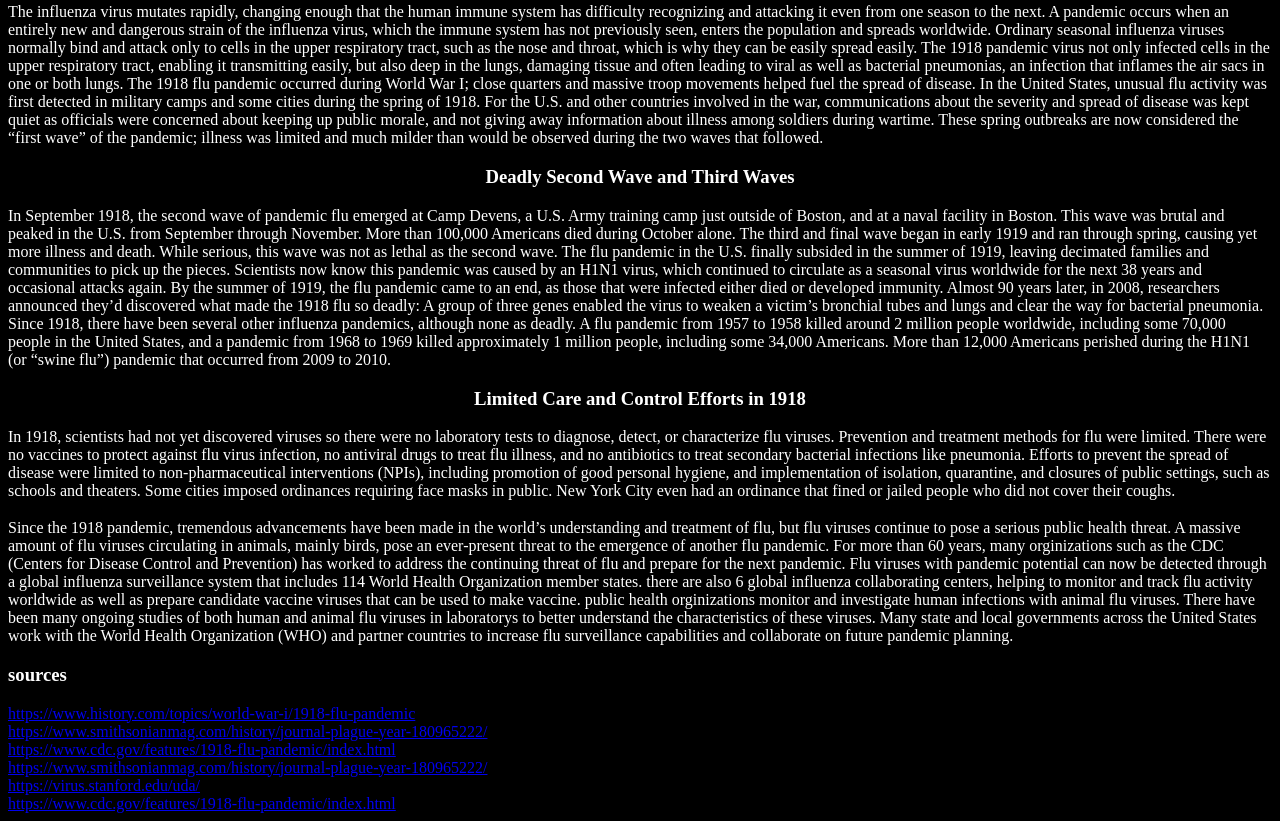
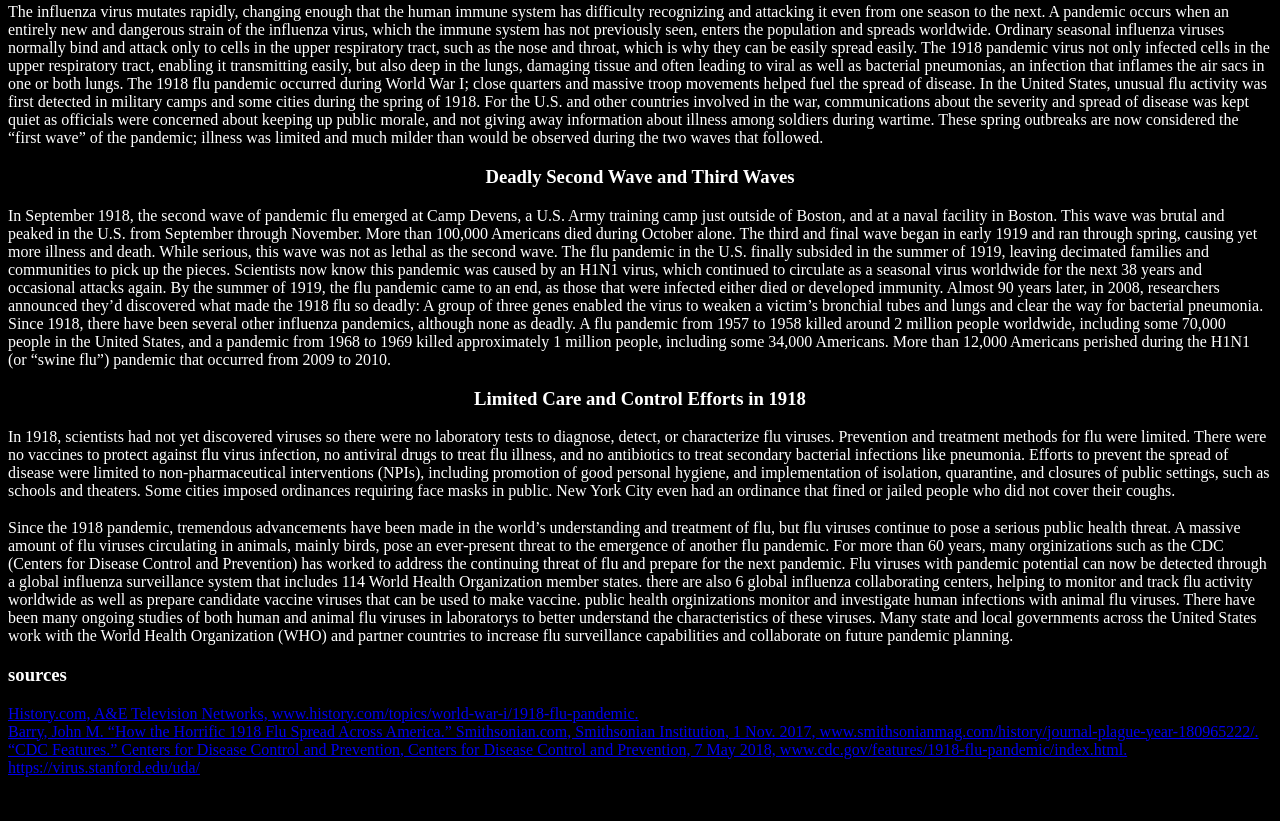
Before and after one commit to enisshelbaya/enisshelbaya.github.io, a plain HTML site: page index.html in a window 1280 px wide. Shown: the part 540-1361 px from the top of the page. After the commit the page ends 1325 px from the top, so only its background shows below. Drawn offline with Linux system fonts and the light colour scheme.

Commit message:
Update index.html

```diff
--- a/index.html
+++ b/index.html
@@ -73,11 +73,9 @@
 	Many state and local governments across the United States work with the World Health Organization (WHO) and partner countries to increase flu surveillance capabilities and collaborate on future pandemic planning.</p>
 
 	<h3>sources</h3>
-	<a href="https://www.history.com/topics/world-war-i/1918-flu-pandemic">https://www.history.com/topics/world-war-i/1918-flu-pandemic</a><br>
-	<a href="https://www.smithsonianmag.com/history/journal-plague-year-180965222/">https://www.smithsonianmag.com/history/journal-plague-year-180965222/</a><br>
-	<a href="https://www.cdc.gov/features/1918-flu-pandemic/index.html">https://www.cdc.gov/features/1918-flu-pandemic/index.html</a><br>
-	<a href="https://www.smithsonianmag.com/history/journal-plague-year-180965222/">https://www.smithsonianmag.com/history/journal-plague-year-180965222/</a><br>
+	<a href="https://www.history.com/topics/world-war-i/1918-flu-pandemic">History.com, A&E Television Networks, www.history.com/topics/world-war-i/1918-flu-pandemic.</a><br>
+	<a href="https://www.smithsonianmag.com/history/journal-plague-year-180965222/">Barry, John M. “How the Horrific 1918 Flu Spread Across America.” Smithsonian.com, Smithsonian Institution, 1 Nov. 2017, www.smithsonianmag.com/history/journal-plague-year-180965222/.</a><br>
+	<a href="https://www.cdc.gov/features/1918-flu-pandemic/index.html">“CDC Features.” Centers for Disease Control and Prevention, Centers for Disease Control and Prevention, 7 May 2018, www.cdc.gov/features/1918-flu-pandemic/index.html.</a><br>
 	<a href="https://virus.stanford.edu/uda/">https://virus.stanford.edu/uda/</a><br>
-	<a href="https://www.cdc.gov/features/1918-flu-pandemic/index.html">https://www.cdc.gov/features/1918-flu-pandemic/index.html</a><br>
 </body>
 </html>
```
